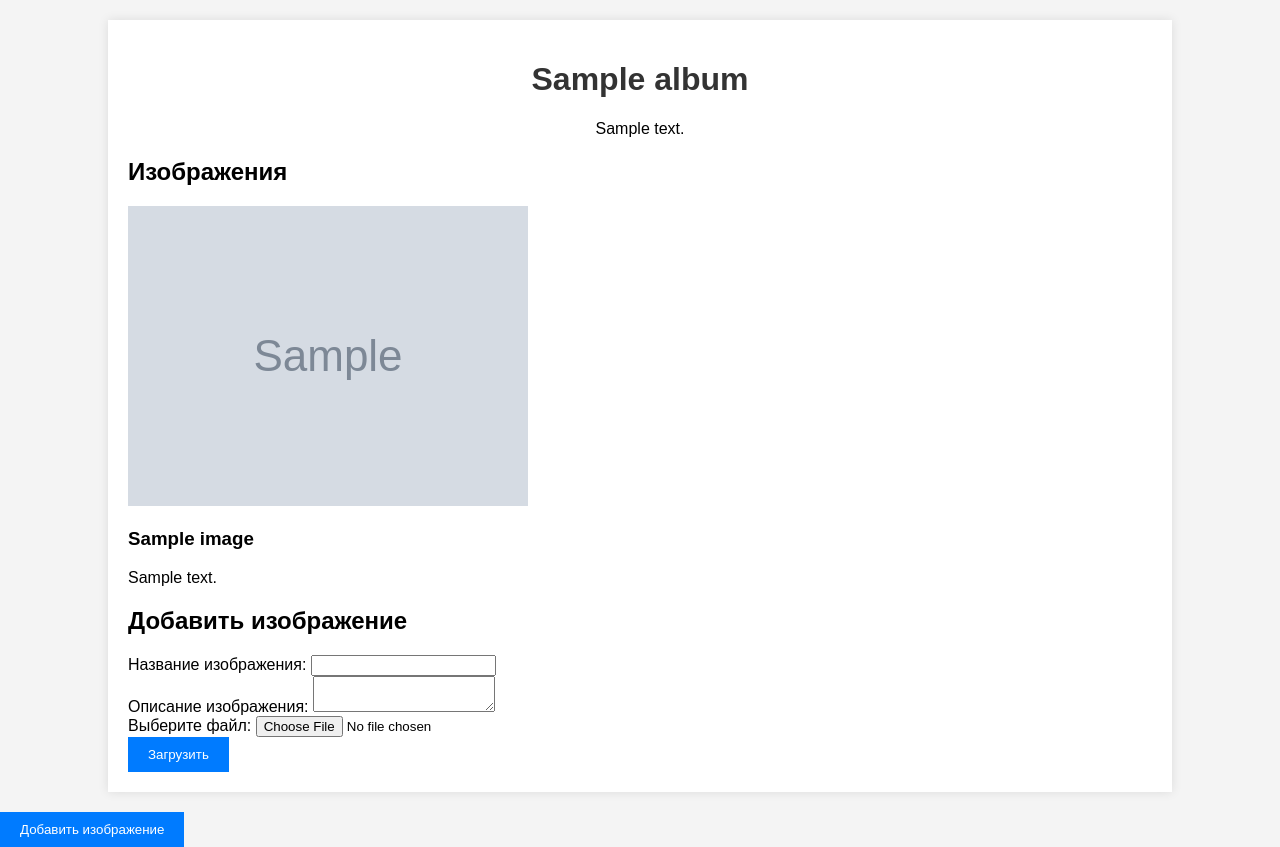
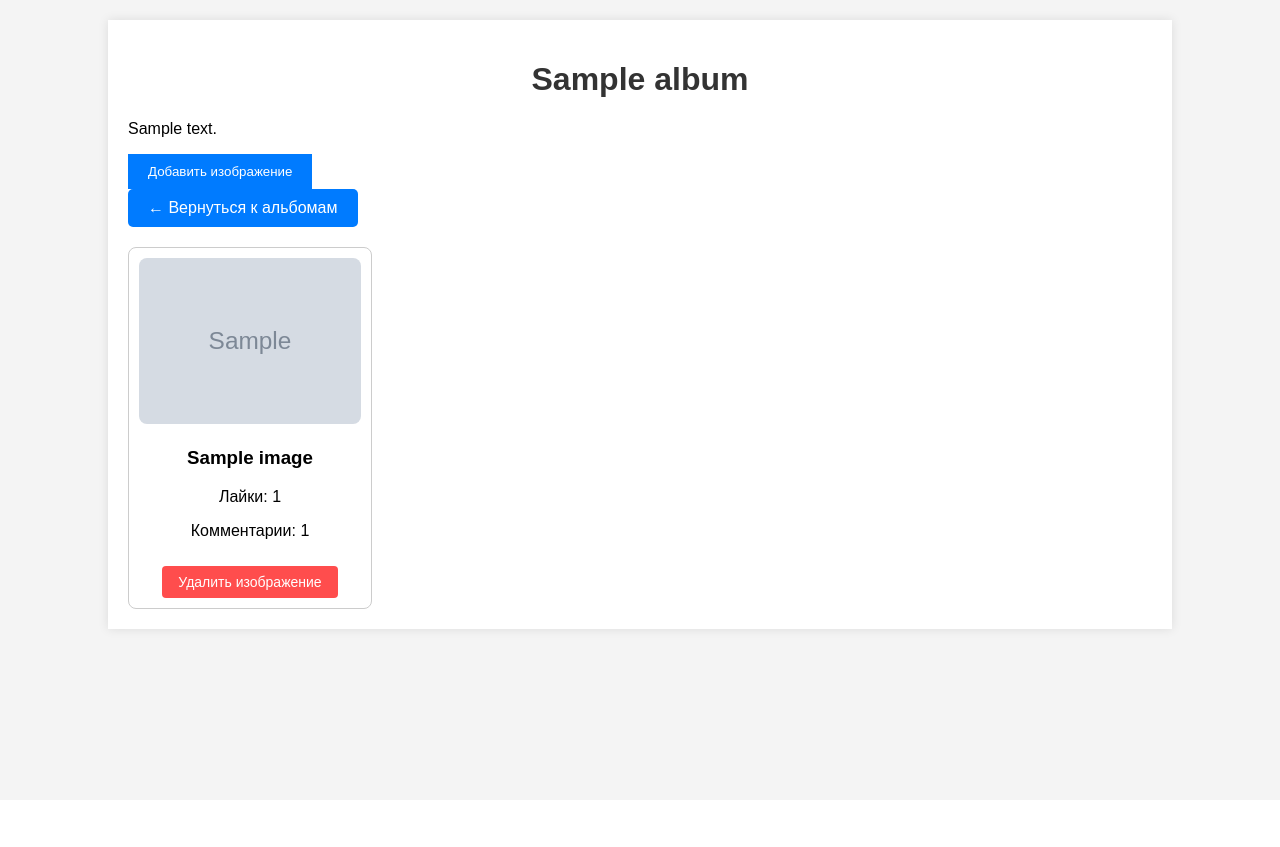
Before and after one commit to BLVCKdvl/Album, a PHP site: page /album.php?id=1 in a window 1280 px wide. After the commit the page ends 636 px from the top, so only its background shows below. Run offline with PHP 8.4, Linux system fonts and the light colour scheme; tables that the repository leaves empty or names only in its code hold one stand-in row (values such as "Sample post"); grey boxes marked "Sample" are stand-in pictures.

Commit message:
added correct working uploading images mechanics TODO: modal image window with likes/comments

```diff
--- a/album.php
+++ b/album.php
@@ -1,61 +1,70 @@
 <?php
-    require 'php/db_connect.php';
+require 'php/db_connect.php';
 
-    $album_id = $_GET['id'];
+// Получаем ID альбома из URL
+$album_id = isset($_GET['id']) ? intval($_GET['id']) : 0;
 
-    $sql_album = "SELECT * FROM albums WHERE id = $album_id";
-    $result_album = mysqli_query($connection, $sql_album);
-    $album = mysqli_fetch_assoc($result_album);
+// Запрос для получения данных альбома
+$album_sql = "SELECT * FROM albums WHERE id = $album_id";
+$album_result = mysqli_query($connection, $album_sql);
+$album = mysqli_fetch_assoc($album_result);
 
-    $sql_images = "SELECT * FROM images WHERE album_id = $album_id";
-    $result_images = mysqli_query($connection, $sql_images);
+// Запрос для получения изображений альбома
+$images_sql = "SELECT * FROM images WHERE album_id = $album_id";
+$images_result = mysqli_query($connection, $images_sql);
+$images = [];
+while ($row = mysqli_fetch_assoc($images_result)) {
+    $images[] = $row;
+}
+?>
 
-    $images = [];
-    while ($row = mysqli_fetch_assoc($result_images))
-    {
-        $images[] = $row;
-    }
-?>
 <!DOCTYPE html>
 <html lang="ru">
 <head>
     <meta charset="UTF-8">
-    <title><?php echo $album['name']; ?></title>
+    <title><?php echo htmlspecialchars($album['name']); ?></title>
     <link rel="stylesheet" href="css/styles.css">
+    <link rel="stylesheet" href="css/modal.css">
 </head>
 <body>
     <div class="container">
-        <h1 id="album-title" align="center"><?php echo $album['name']; ?></h1>
-        <p id="album-description" align="center"><?php echo $album['description']; ?></p>
+        <h1 align="center"><?php echo htmlspecialchars($album['name']); ?></h1>
+        <p><?php echo htmlspecialchars($album['description']); ?></p>
 
-        <h2>Изображения</h2>
-        <div id="images-list">
+        <!-- Кнопка для добавления нового изображения -->
+        <button onclick="openUploadModal()">Добавить изображение</button>
+
+        <div class="back-to-albums">
+            <a href="index.php" class="back-button">← Вернуться к альбомам</a>
+        </div>
+
+        <!-- Список изображений -->
+        <div class="images-grid">
             <?php foreach ($images as $image): ?>
-                <div class="image">
+                <div class="image-item" onclick="openImageModal(<?php echo $image['id']; ?>)">
+                    <img src="<?php echo htmlspecialchars($image['file_path']); ?>" alt="<?php echo htmlspecialchars($image['name']); ?>">
+                    <h3><?php echo htmlspecialchars($image['name']); ?></h3>
+                    <p>Лайки: <?php echo getLikesCount($image['id']); ?></p>
+                    <p>Комментарии: <?php echo getCommentsCount($image['id']); ?></p>
 
-                    <img src="<?php echo $image['file_path']; ?>" alt="<?php echo $image['name']; ?>">
-                    <h3><?php echo $image['name']; ?></h3>
-                    <p> <?php echo $image['description']; ?> </p>
+                    <!-- Кнопка удаления -->
+                    <form action="php/delete_image.php" method="POST" onsubmit="return confirm('Вы уверены, что хотите удалить это изображение?');">
+                        <input type="hidden" name="image_id" value="<?php echo $image['id']; ?>">
+                        <input type="hidden" name="file_path" value="<?php echo $image['file_path']; ?>">
+                        <input type="hidden" name="album_id" value="<?php echo $album_id; ?>">
+                        <button type="submit" class="delete-button">Удалить изображение</button>
+                    </form>
                 </div>
             <?php endforeach; ?>
         </div>
+    </div>
 
-        <h2>Добавить изображение</h2>
-            <form action="php/upload_image.php" method="post" enctype="multipart/form-data">
-                <input type="hidden" name="album_id" value="<?php echo $album_id?>"
-                <label for="image_name">Название изображения:</label>
-                <input type="text" name="image_name" id="image_name" required>
-                <br>
-                <label for="image_description">Описание изображения:</label>
-                <textarea name="image_description" id="image_description"></textarea>
-                <br>
-                <label for="image_file">Выберите файл:</label>
-                <input type="file" name="image_file" id="image_file" required>
-                <br>
-                <button type="submit">Загрузить</button>
-            </form>
-    </div>
-        <button id="add-image-btn">Добавить изображение</button>
+    <!-- Модальное окно для просмотра изображения -->
+    <?php include 'components/image_modal.html'; ?>
+
+    <!-- Модальное окно для загрузки изображения -->
+    <?php include 'components/upload_modal.html'; ?>
+
     <script src="js/scripts.js"></script>
 </body>
 </html>
--- /dev/null
+++ b/components/image_modal.html
@@ -0,0 +1,20 @@
+<div id="imageModal" class="modal">
+    <div class="modal-content">
+        <button class="close-btn" onclick="closeImageModal()">X</button>
+        <div class="image-container">
+            <img id="fullSizeImage" src="" alt="">
+            <h2 id="imageName"></h2>
+            <p id="imageDescription"></p>
+            <p>Лайки: <span id="likeCount"></span></p>
+            <p>Комментарии: <span id="commentCount"></span></p>
+        </div>
+        <div class="comments-section">
+            <h3>Комментарии</h3>
+            <div id="commentsList"></div>
+            <form id="commentForm">
+                <textarea name="comment" placeholder="Оставьте комментарий" required></textarea>
+                <button type="submit">Отправить</button>
+            </form>
+        </div>
+    </div>
+</div>
--- /dev/null
+++ b/components/upload_modal.html
@@ -0,0 +1,16 @@
+<div id="uploadModal" class="modal">
+    <div class="modal-content">
+        <button class="close-btn" onclick="closeUploadModal()">X</button>
+        <h2>Добавить изображение</h2>
+        <form id="uploadForm" action="php/upload_image.php" method="post" enctype="multipart/form-data">
+            <input type="hidden" name="album_id" value="<?php echo $album_id; ?>">
+            <label for="imageName">Название изображения:</label>
+            <input type="text" name="imageName" id="imageName" required>
+            <label for="imageDescription">Описание изображения:</label>
+            <textarea name="imageDescription" id="imageDescription"></textarea>
+            <label for="imageFile">Выберите файл:</label>
+            <input type="file" name="imageFile" id="imageFile" accept="image/*" required>
+            <button type="submit">Загрузить</button>
+        </form>
+    </div>
+</div>
--- a/css/styles.css
+++ b/css/styles.css
@@ -62,3 +62,76 @@
     font-size: 18px;
     color: #555;
 }
+
+
+/* стили для окна альбома*/
+.images-grid {
+    display: grid;
+    grid-template-columns: repeat(auto-fill, minmax(200px, 1fr));
+    gap: 16px;
+    margin-top: 20px;
+}
+
+.image-item {
+    border: 1px solid #ccc;
+    border-radius: 8px;
+    padding: 10px;
+    text-align: center;
+    cursor: pointer;
+}
+
+.image-item img {
+    max-width: 100%;
+    height: auto;
+    border-radius: 8px;
+}
+
+
+/* стили кликабельных ссылок*/
+
+.album-link{
+    text-decoration: none;
+    color: inherit;
+    display: block;
+}
+
+.album-link:hover .album{
+    background-color: #f0f0f0;
+    border-color: #007bff;
+}
+
+/* стиль кнопки удаления изображения*/
+.delete-button {
+    background-color: #ff4d4d; /* Красный цвет */
+    color: white;
+    border: none;
+    padding: 8px 16px;
+    border-radius: 4px;
+    cursor: pointer;
+    margin-top: 10px;
+    font-size: 14px;
+}
+
+.delete-button:hover {
+    background-color: #cc0000; /* Темнее красный при наведении */
+}
+
+/* кнопка вернуться к альбомам*/
+.back-to-albums {
+    margin-bottom: 20px; /* Отступ снизу */
+}
+
+.back-button {
+    display: inline-block;
+    padding: 10px 20px;
+    background-color: #007bff; /* Синий цвет */
+    color: white;
+    text-decoration: none;
+    border-radius: 5px;
+    font-size: 16px;
+    transition: background-color 0.3s ease;
+}
+
+.back-button:hover {
+    background-color: #0056b3; /* Темнее синий при наведении */
+}
--- a/js/modal.js
+++ b/js/modal.js
@@ -1,10 +1,7 @@
 // Открытие модального окна для создания альбома
 function openModal() {
     document.getElementById('modal').style.display = 'flex';
-    if (document.getElementById('upload-image-form') != null)
-    {
-        document.getElementById('upload-image-form').reset(); // Сброс формы
-    }
+    document.getElementById('upload-image-form').reset();
 }
 
 // Закрытие модального окна
--- a/php/db_connect.php
+++ b/php/db_connect.php
@@ -10,4 +10,22 @@
     {
         die("Ошибка подключения: " +  mysqli_connect_error());
     }
+
+    // Функция для получения количества лайков/дизлайков
+    function getLikesCount($image_id) {
+        global $connection;
+        $sql = "SELECT COUNT(*) as count FROM likes WHERE image_id = $image_id";
+        $result = mysqli_query($connection, $sql);
+        $row = mysqli_fetch_assoc($result);
+        return $row['count'];
+    }
+
+    // Функция для получения количества комментариев
+    function getCommentsCount($image_id) {
+        global $connection;
+        $sql = "SELECT COUNT(*) as count FROM comments WHERE image_id = $image_id";
+        $result = mysqli_query($connection, $sql);
+        $row = mysqli_fetch_assoc($result);
+        return $row['count'];
+    }
 ?>
```
Also changed, not shown: index.php (+5 -3 lines), js/scripts.js (added, +38 -0 lines), php/delete_image.php (added, +55 -0 lines), php/upload_image.php (+32 -44 lines), .osp/project.ini, images/67ccf005c9448.jpg (added), images/67ccf03fe4731.jpg (added), images/67ccf3efcb3fd.jpg (added), images/67ccf48d3ba70.jpg (added), images/67ccf552a92ce.jpg (added), images/placeholder.png (deleted), php/get_album.php (added), php/get_albums.php (deleted).
